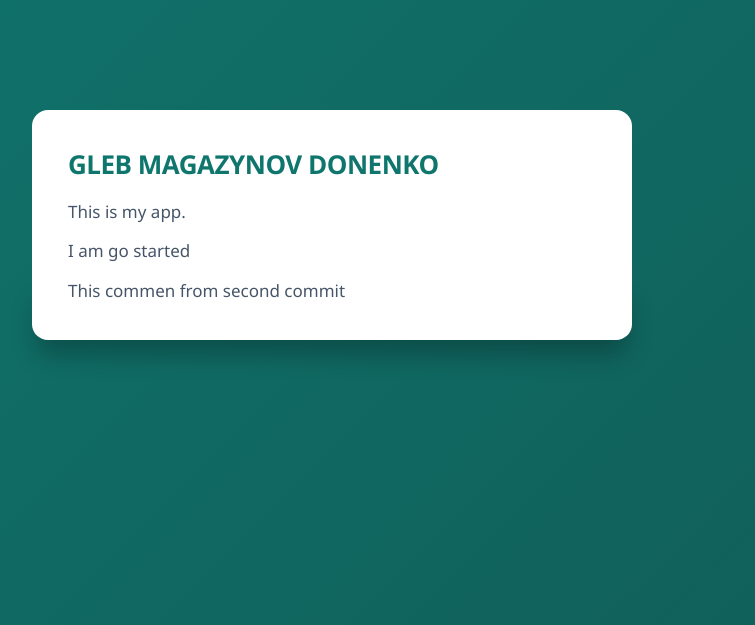
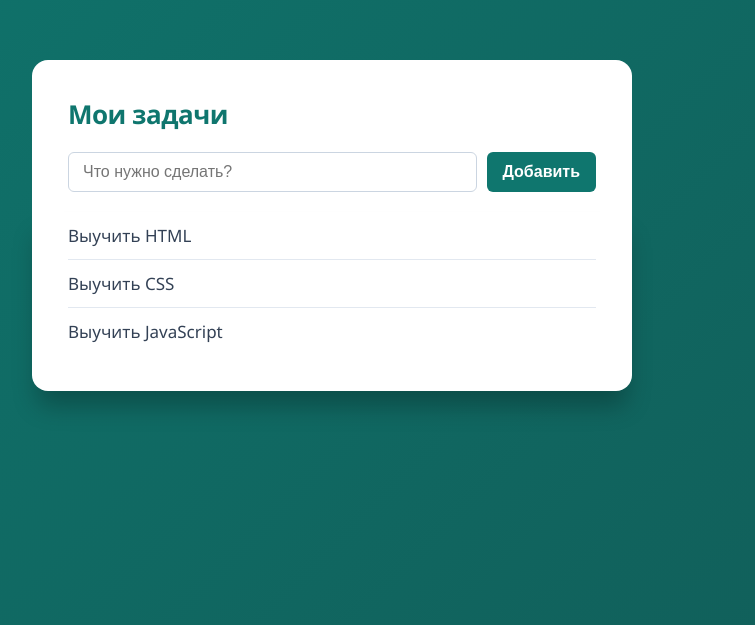
Before and after one commit to ZazRX8/todo-app, a plain HTML site: page index.html in a window 1280 px wide. Shown: the part 175-800 px from the top of the page, without its empty margins (308-1063 px from the left). Drawn offline with Linux system fonts and the light colour scheme.

Commit message:
Добавил стили

```diff
--- a/index.html
+++ b/index.html
@@ -6,9 +6,17 @@
   <link rel="stylesheet" href="style.css">
 </head>
 <body>
-  <h1>GLEB MAGAZYNOV DONENKO</h1>
-  <p>This is my app.</p>
-  <p>I am go started</p>
-  <p>This commen from second commit</p>
+  <h1>Мои задачи</h1>
+
+  <div class="add-task">
+    <input type="text" id="task-input" placeholder="Что нужно сделать?">
+    <button id="add-button">Добавить</button>
+  </div>
+
+  <ul id="task-list">
+    <li>Выучить HTML</li>
+    <li>Выучить CSS</li>
+    <li>Выучить JavaScript</li>
+  </ul>
 </body>
 </html>
--- a/style.css
+++ b/style.css
@@ -40,17 +40,61 @@ h1 {
   color: #0f766e;
   font-size: 26px;
   font-weight: 700;
-  padding-bottom: 16px;
+  padding-bottom: 20px;
   letter-spacing: -0.5px;
 }
 
-p {
-  font-size: 17px;
-  line-height: 1.6;
-  color: #475569;
-  padding-bottom: 12px;
+/* 1. Контейнер для поля ввода и кнопки */
+.add-task {
+  display: flex;
+  gap: 10px;
+  padding-bottom: 20px;
 }
 
-p:last-child {
-  padding-bottom: 36px;
+/* 2. Поле ввода */
+#task-input {
+  flex: 1;
+  padding: 10px 14px;
+  font-size: 16px;
+  border: 1px solid #cbd5e1;
+  border-radius: 6px;
+  outline: none;
 }
+
+#task-input:focus {
+  border-color: #0f766e;
+}
+
+/* 3. Кнопка */
+button {
+  background-color: #0f766e;
+  color: #ffffff;
+  font-size: 16px;
+  font-weight: 600;
+  padding: 10px 16px;
+  border: none;
+  border-radius: 6px;
+  cursor: pointer;
+  transition: background-color 0.2s;
+}
+
+button:hover {
+  background-color: #115e59;
+}
+
+/* Сам список (убираем стандартные точки) */
+#task-list {
+  list-style: none;
+}
+
+/* 4. Элементы списка */
+li {
+  padding: 12px 0;
+  border-bottom: 1px solid #e2e8f0;
+  font-size: 17px;
+  color: #334155;
+}
+
+li:last-child {
+  border-bottom: none;
+}
```
